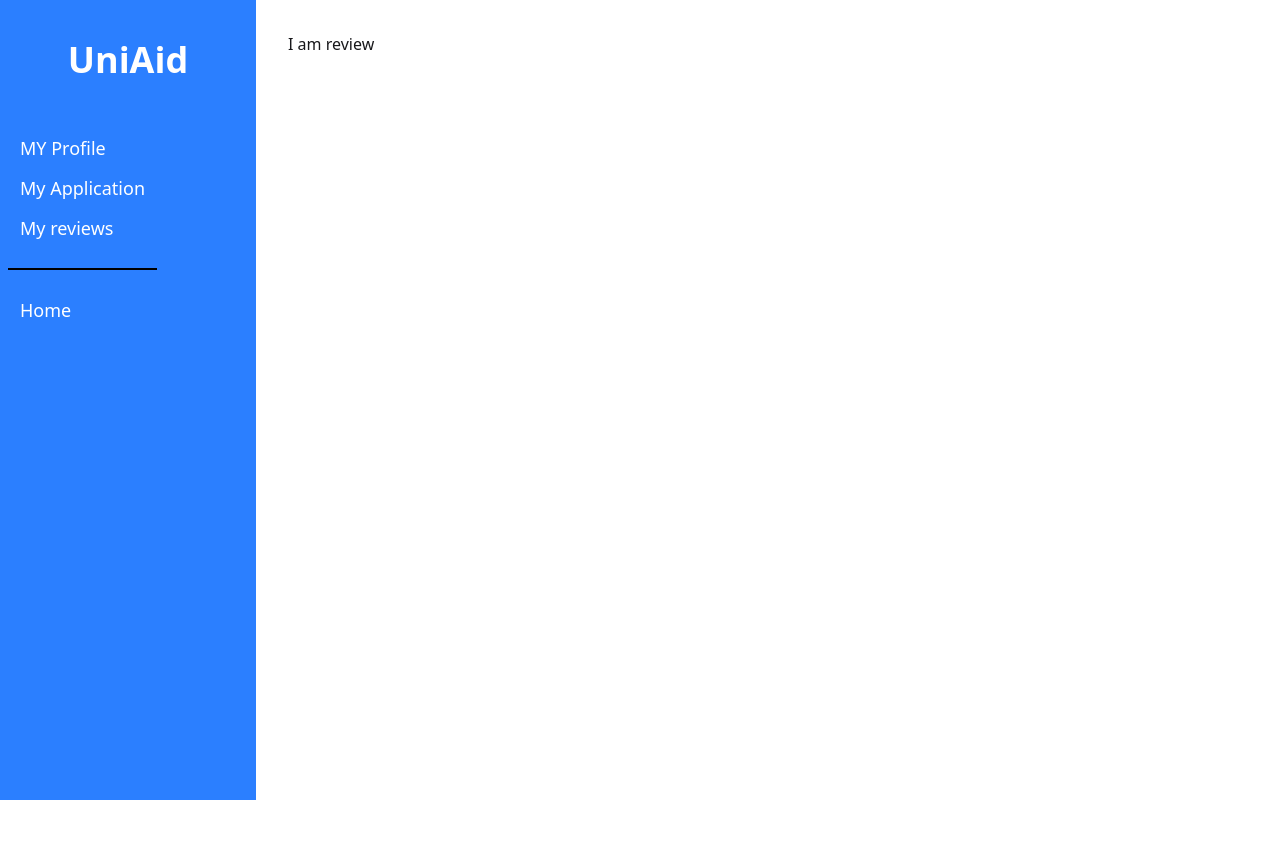
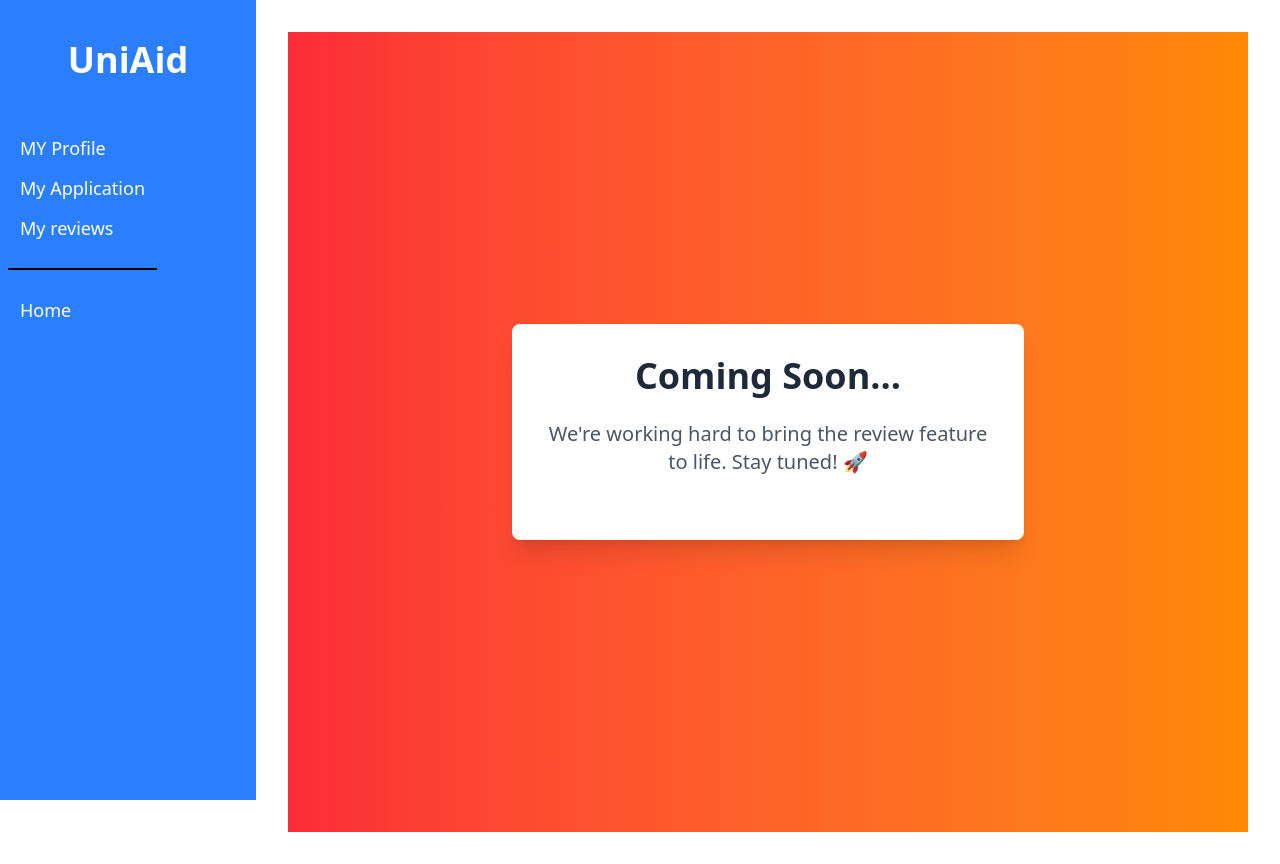
Before and after one commit to yeasinrahman26/UniAid-Client-, a React (Vite) app: page /dashBoard/myReviews in a window 1280 px wide. Before the commit the page ends 800 px from the top, so only its background shows below. Built offline with nearby package versions, Linux system fonts and the light colour scheme; no server answers; sample sign-in values are in the browser's storage.

Commit message:
my review & all review done

```diff
--- /dev/null
+++ b/src/Pages/DashBoardPages/AllReview/AllReview.jsx
@@ -0,0 +1,21 @@
+
+
+const AllReview = () => {
+    return (
+      <div className="min-h-screen flex items-center justify-center bg-gradient-to-r from-red-500 to-orange-400">
+        <div className="text-center max-w-lg p-8 bg-white rounded-lg shadow-xl">
+          {/* Title Section */}
+          <h1 className="text-4xl font-bold text-gray-800 mb-6">
+            Coming Soon...
+          </h1>
+
+          <p className="text-xl text-gray-600 mb-8">
+            We&apos;re working hard to bring the review feature to life. Stay tuned!
+            🚀
+          </p>
+        </div>
+      </div>
+    );
+};
+
+export default AllReview;
--- a/src/Pages/DashBoardPages/MyReview/MyReview.jsx
+++ b/src/Pages/DashBoardPages/MyReview/MyReview.jsx
@@ -1,11 +1,20 @@
 
 
 const MyReview = () => {
-    return (
-        <div>
-            <h1>I am review</h1>
-        </div>
-    );
+  return (
+    <div className="min-h-screen flex items-center justify-center bg-gradient-to-r from-red-500 to-orange-400">
+      <div className="text-center max-w-lg p-8 bg-white rounded-lg shadow-xl">
+        {/* Title Section */}
+        <h1 className="text-4xl font-bold text-gray-800 mb-6">
+          Coming Soon...
+        </h1>
+
+        <p className="text-xl text-gray-600 mb-8">
+          We&apos;re working hard to bring the review feature to life. Stay tuned! 🚀
+        </p>
+      </div>
+    </div>
+  );
 };
 
 export default MyReview;
--- a/src/Routes/router.jsx
+++ b/src/Routes/router.jsx
@@ -15,6 +15,7 @@ import ManageScholarship from "../Pages/DashBoardPages/ManageScholarship/ManageS
 import ApplyScholarShip from "../Pages/ApplyScholarShip/ApplyScholarShip";
 import MyApplication from "../Pages/DashBoardPages/MyApplication/MyApplication";
 import MyReview from "../Pages/DashBoardPages/MyReview/MyReview";
+import AllReview from "../Pages/DashBoardPages/AllReview/AllReview";
 
 const router = createBrowserRouter([
   {
@@ -92,7 +93,16 @@ const router = createBrowserRouter([
       },
       {
         path: "myReviews",
-        element: <MyReview></MyReview> ,
+        element: <MyReview></MyReview>,
+      },
+
+      {
+        path: "allReviews",
+        element: (
+          <AdminRoutes>
+           <AllReview></AllReview>
+          </AdminRoutes>
+        ),
       },
       {
         path: "addScholarship",
```
